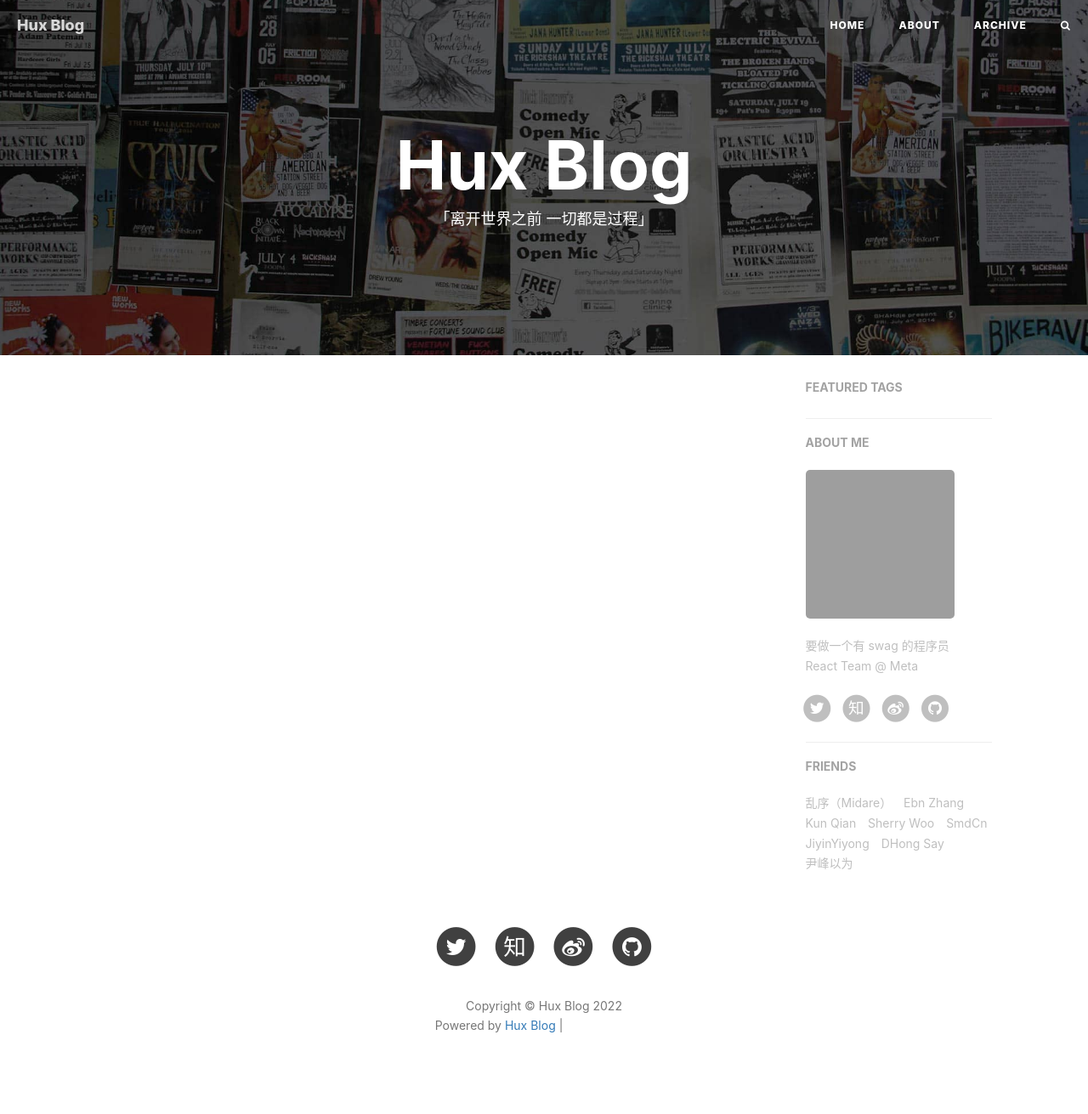
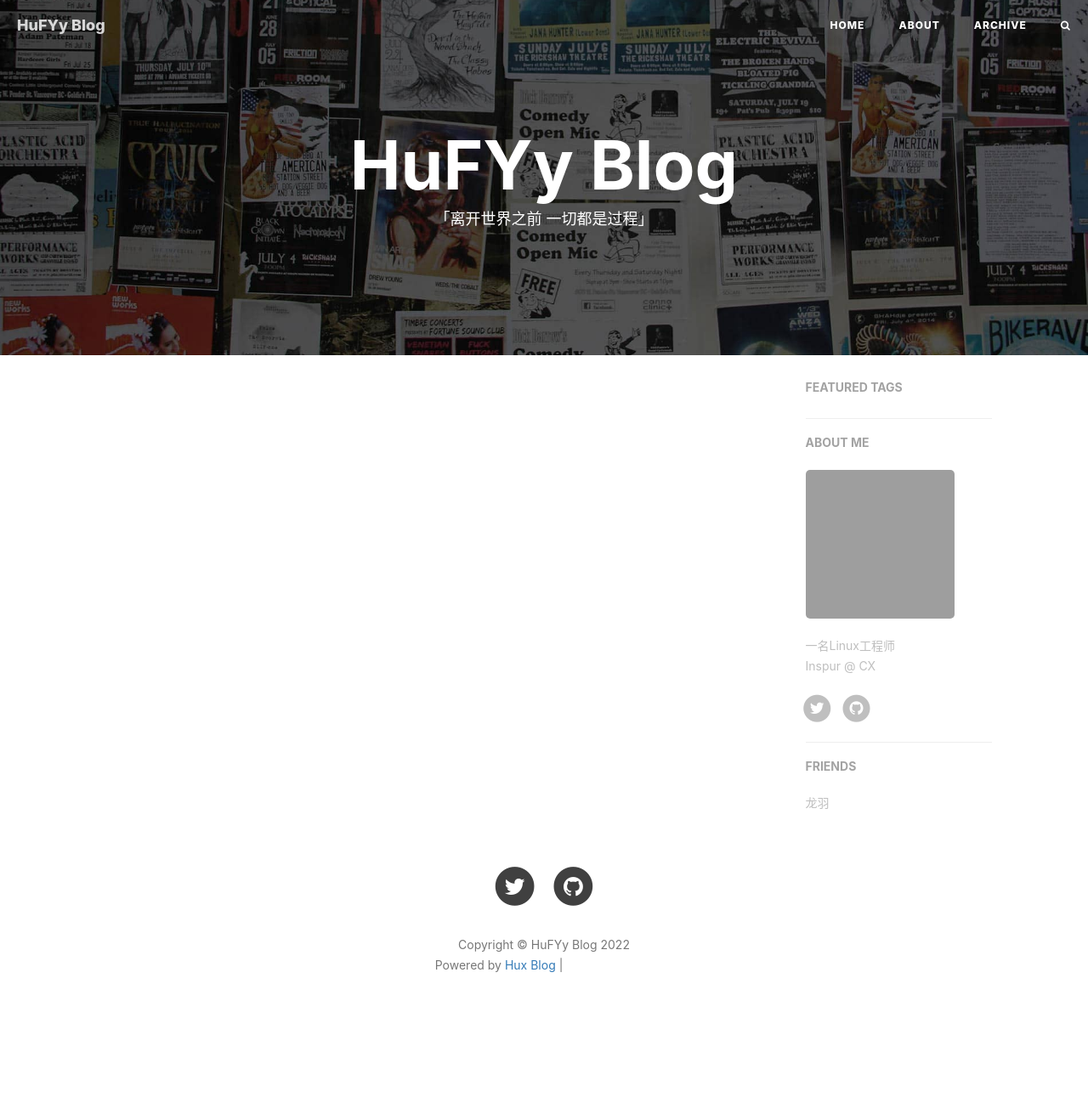
Before and after one commit to hufyy/hufyy.github.io, a Jekyll site: the page built from index.html, in a window 1280 px wide. Shown: the whole page at 85% size. Built offline with Jekyll 4.4.1, drawn with Linux system fonts in a browser that asks for light colours; nearby versions of some CDN libraries; the list of posts is cut into pages by our own code; comment, search, counter and statistics services are not loaded; after the commit the page ends 1240 px from its top, so only the background shows below that; grey boxes are pictures that could not be loaded.

```diff
--- a/_config.yml
+++ b/_config.yml
@@ -1,11 +1,11 @@
 # Site settings
-title: Hux Blog
-SEOTitle: 黄玄的博客 | Hux Blog
+title: HuFYy Blog
+SEOTitle: HuFYy的博客 | HuFYy Blog
 header-img: img/home-bg.jpg
-email: huxpro@gmail.com
-description: "这里是 @Hux黄玄 的个人博客，与你一起发现更大的世界 | 要做一个有 swag 的程序员"
-keyword: "黄玄, Hux黄玄, Hux, 鬼栈, huxpro, @huxpro, 黄玄的博客, Hux Blog, 博客, 个人网站, 互联网, Web, JavaScript, React, React Native, 前端, 设计"
-url: "https://huangxuan.me" # your host, for absolute URL
+email: hfy19950909@gmail.com
+description: "这里是 @HuFYy 的个人博客，与你一起发现更大的世界"
+keyword: "@HuFYy, HuFYy的博客, HuFYy Blog, 博客, 个人网站"
+url: "https://www.baidu.com" # your host, for absolute URL
 baseurl: "" # for example, '/blog' if your blog hosted on 'host/blog'
 
 # Publish posts or collection documents with a future date.
@@ -13,10 +13,8 @@
 
 # SNS settings
 RSS: false
-weibo_username: huxpro
-zhihu_username: huxpro
-github_username: huxpro
-twitter_username: huxpro
+github_username: HuFYy
+twitter_username: HuFYy
 #facebook_username:  huxpro
 #linkedin_username:  firstname-lastname-idxxxx
 
@@ -59,7 +57,7 @@
       start_line: 1
 
 # Disqus settings
-disqus_username: hux
+disqus_username: HuFYy
 
 # Netease settings
 netease_comment: false
@@ -69,12 +67,12 @@
 # ba_track_id: [your track id]
 
 # Google Analytics
-ga_track_id: "UA-49627206-1" # Format: UA-xxxxxx-xx
-ga_domain: huangxuan.me
+#ga_track_id: "UA-49627206-1" # Format: UA-xxxxxx-xx
+#ga_domain: huangxuan.me
 
 # Sidebar settings
 sidebar: true # whether or not using Sidebar.
-sidebar-about-description: "要做一个有 swag 的程序员 <br> React Team @ Meta"
+sidebar-about-description: "一名Linux工程师 <br> Inspur @ CX"
 sidebar-avatar: https://github.com/Huxpro.png # use absolute URL, seeing it's used in both `/` and `/about/`
 
 # Featured Tags
@@ -91,12 +89,12 @@
 # Friends
 friends:
   [
-    { title: "乱序（Midare）", href: "http://mida.re/" },
-    { title: "Ebn Zhang", href: "https://ebnbin.dev/" },
-    { title: "Kun Qian", href: "http://kunq.me" },
-    { title: "Sherry Woo", href: "https://sherrywoo.me/" },
-    { title: "SmdCn", href: "http://blog.smdcn.net" },
-    { title: "JiyinYiyong", href: "http://tiye.me/" },
-    { title: "DHong Say", href: "http://dhong.co" },
-    { title: "尹峰以为", href: "http://ingf.github.io/" },
+    { title: "龙羽", href: "https://www.longyu.cool" },
+    # { title: "Ebn Zhang", href: "https://ebnbin.dev/" },
+    #{ title: "Kun Qian", href: "http://kunq.me" },
+    #{ title: "Sherry Woo", href: "https://sherrywoo.me/" },
+    #{ title: "SmdCn", href: "http://blog.smdcn.net" },
+    #{ title: "JiyinYiyong", href: "http://tiye.me/" },
+    #{ title: "DHong Say", href: "http://dhong.co" },
+    #{ title: "尹峰以为", href: "http://ingf.github.io/" },
   ]
```
